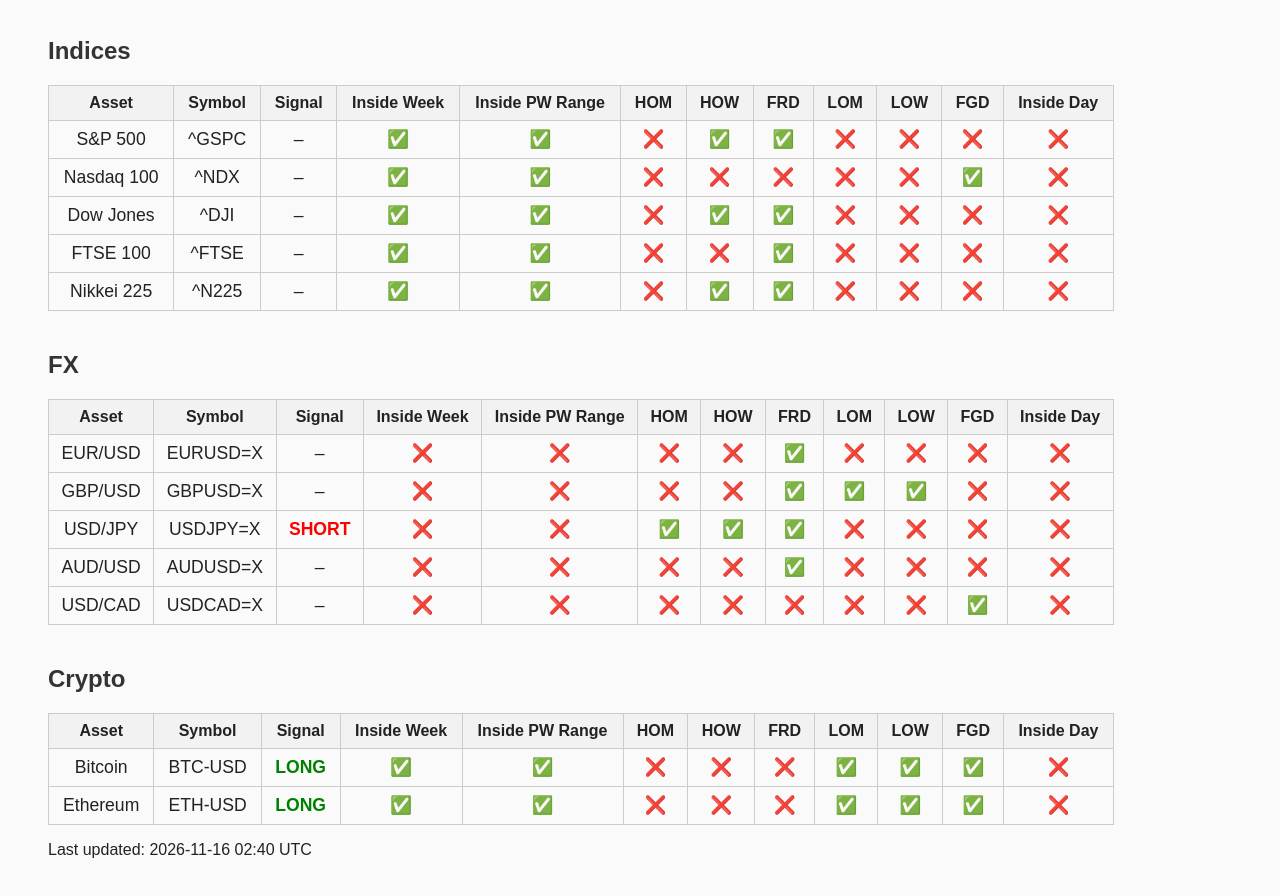
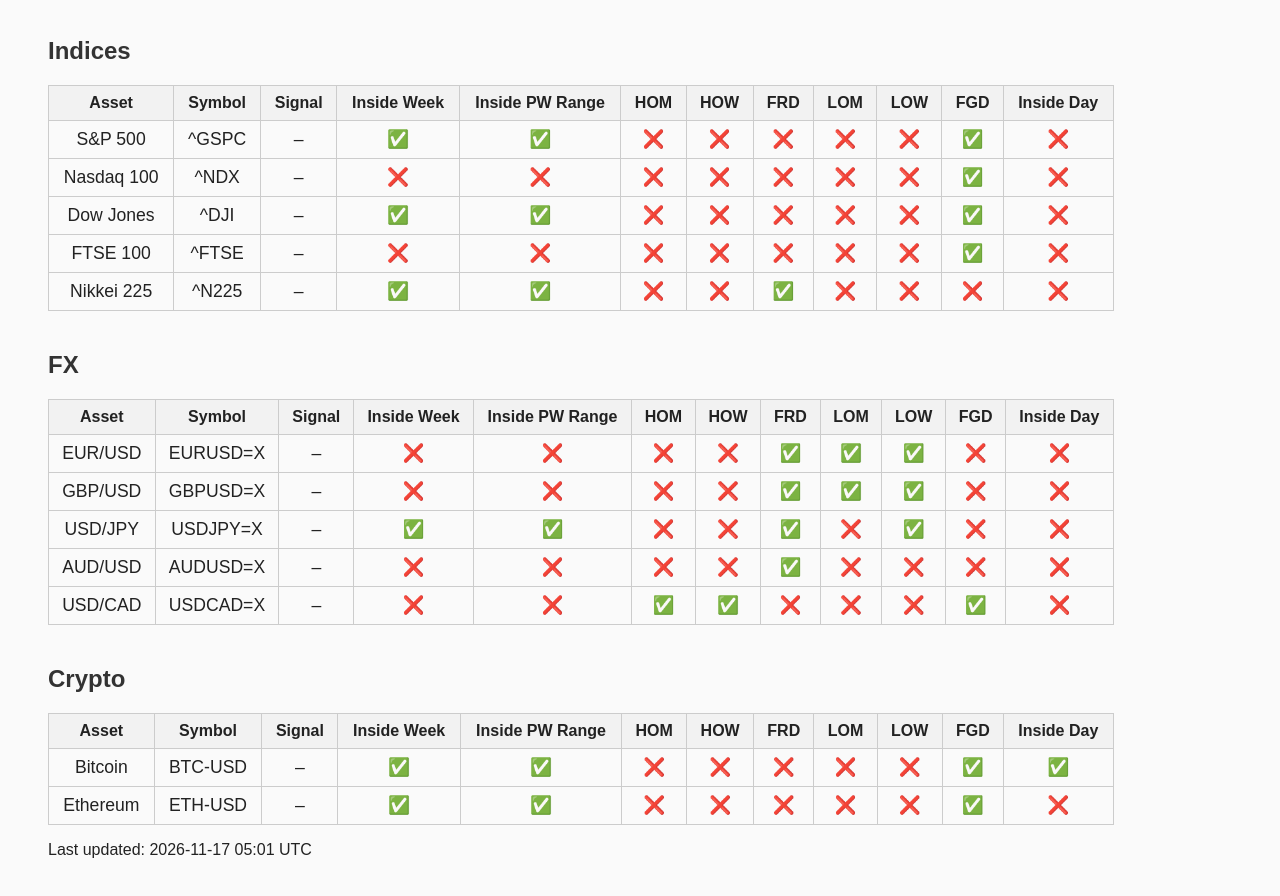
Before and after one commit to matt-tibbett/market_dashboard, a plain HTML site: page index.html in a window 1280 px wide. Shown: the part 440-1336 px from the top of the page. Drawn offline with Linux system fonts and the light colour scheme.

Commit message:
Update dashboard [skip ci]

```diff
--- a/index.html
+++ b/index.html
@@ -36,14 +36,14 @@
       <td>WTI Crude Oil</td>
       <td>CL=F</td>
       <td>–</td>
-      <td>❌</td>
+      <td>✅</td>
+      <td>✅</td>
       <td>❌</td>
       <td>❌</td>
       <td>✅</td>
       <td>❌</td>
       <td>❌</td>
       <td>❌</td>
-      <td>✅</td>
       <td>❌</td>
     </tr>
     <tr>
@@ -58,7 +58,7 @@
       <td>❌</td>
       <td>❌</td>
       <td>❌</td>
-      <td>✅</td>
+      <td>❌</td>
     </tr>
     <tr>
       <td>Silver</td>
@@ -106,8 +106,8 @@
       <td>Natural Gas</td>
       <td>NG=F</td>
       <td>–</td>
-      <td>❌</td>
-      <td>❌</td>
+      <td>✅</td>
+      <td>✅</td>
       <td>❌</td>
       <td>❌</td>
       <td>✅</td>
@@ -142,19 +142,19 @@
       <td>✅</td>
       <td>✅</td>
       <td>❌</td>
-      <td>✅</td>
-      <td>✅</td>
       <td>❌</td>
       <td>❌</td>
       <td>❌</td>
+      <td>❌</td>
+      <td>✅</td>
       <td>❌</td>
     </tr>
     <tr>
       <td>Nasdaq 100</td>
       <td>^NDX</td>
       <td>–</td>
-      <td>✅</td>
-      <td>✅</td>
+      <td>❌</td>
+      <td>❌</td>
       <td>❌</td>
       <td>❌</td>
       <td>❌</td>
@@ -170,25 +170,25 @@
       <td>✅</td>
       <td>✅</td>
       <td>❌</td>
-      <td>✅</td>
-      <td>✅</td>
       <td>❌</td>
       <td>❌</td>
       <td>❌</td>
+      <td>❌</td>
+      <td>✅</td>
       <td>❌</td>
     </tr>
     <tr>
       <td>FTSE 100</td>
       <td>^FTSE</td>
       <td>–</td>
-      <td>✅</td>
-      <td>✅</td>
+      <td>❌</td>
+      <td>❌</td>
+      <td>❌</td>
+      <td>❌</td>
+      <td>❌</td>
       <td>❌</td>
       <td>❌</td>
       <td>✅</td>
-      <td>❌</td>
-      <td>❌</td>
-      <td>❌</td>
       <td>❌</td>
     </tr>
     <tr>
@@ -198,7 +198,7 @@
       <td>✅</td>
       <td>✅</td>
       <td>❌</td>
-      <td>✅</td>
+      <td>❌</td>
       <td>✅</td>
       <td>❌</td>
       <td>❌</td>
@@ -233,8 +233,8 @@
       <td>❌</td>
       <td>❌</td>
       <td>✅</td>
-      <td>❌</td>
-      <td>❌</td>
+      <td>✅</td>
+      <td>✅</td>
       <td>❌</td>
       <td>❌</td>
     </tr>
@@ -255,14 +255,14 @@
     <tr>
       <td>USD/JPY</td>
       <td>USDJPY=X</td>
-      <td><span style='color:red;font-weight:bold;'>SHORT</span></td>
-      <td>❌</td>
-      <td>❌</td>
-      <td>✅</td>
+      <td>–</td>
       <td>✅</td>
       <td>✅</td>
       <td>❌</td>
       <td>❌</td>
+      <td>✅</td>
+      <td>❌</td>
+      <td>✅</td>
       <td>❌</td>
       <td>❌</td>
     </tr>
@@ -286,8 +286,8 @@
       <td>–</td>
       <td>❌</td>
       <td>❌</td>
-      <td>❌</td>
-      <td>❌</td>
+      <td>✅</td>
+      <td>✅</td>
       <td>❌</td>
       <td>❌</td>
       <td>❌</td>
@@ -316,33 +316,33 @@
     <tr>
       <td>Bitcoin</td>
       <td>BTC-USD</td>
-      <td><span style='color:green;font-weight:bold;'>LONG</span></td>
+      <td>–</td>
       <td>✅</td>
       <td>✅</td>
       <td>❌</td>
       <td>❌</td>
       <td>❌</td>
+      <td>❌</td>
+      <td>❌</td>
       <td>✅</td>
       <td>✅</td>
-      <td>✅</td>
-      <td>❌</td>
     </tr>
     <tr>
       <td>Ethereum</td>
       <td>ETH-USD</td>
-      <td><span style='color:green;font-weight:bold;'>LONG</span></td>
+      <td>–</td>
       <td>✅</td>
       <td>✅</td>
       <td>❌</td>
       <td>❌</td>
       <td>❌</td>
-      <td>✅</td>
-      <td>✅</td>
+      <td>❌</td>
+      <td>❌</td>
       <td>✅</td>
       <td>❌</td>
     </tr>
   </tbody>
 </table>
-        <p>Last updated: 2026-11-16 02:40 UTC</p>
+        <p>Last updated: 2026-11-17 05:01 UTC</p>
     </body>
     </html>
```
